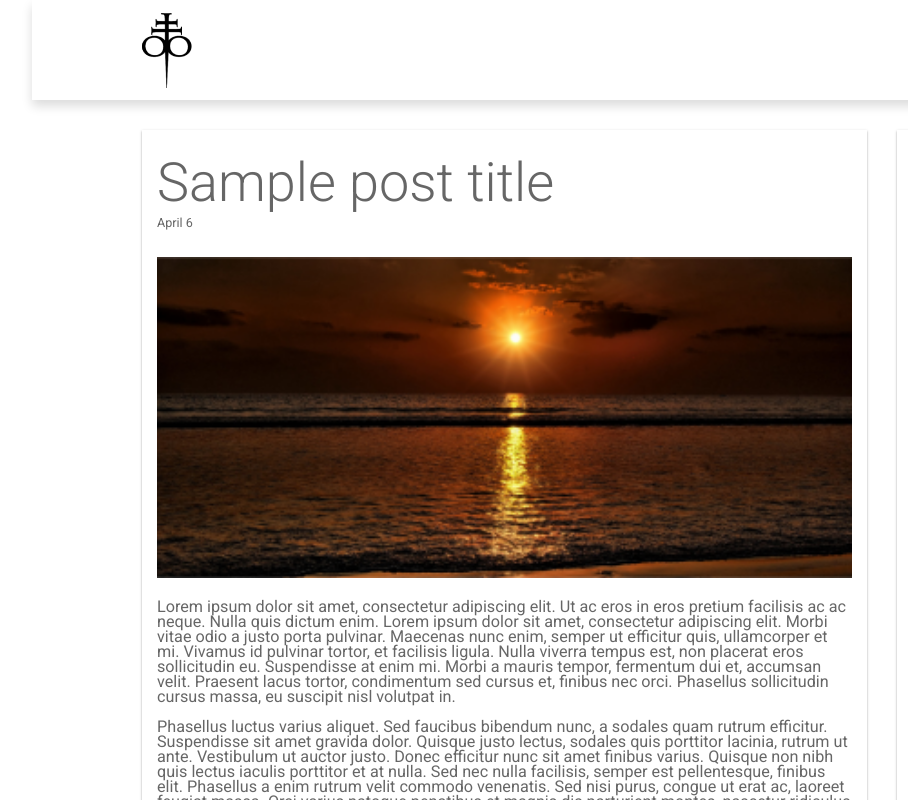
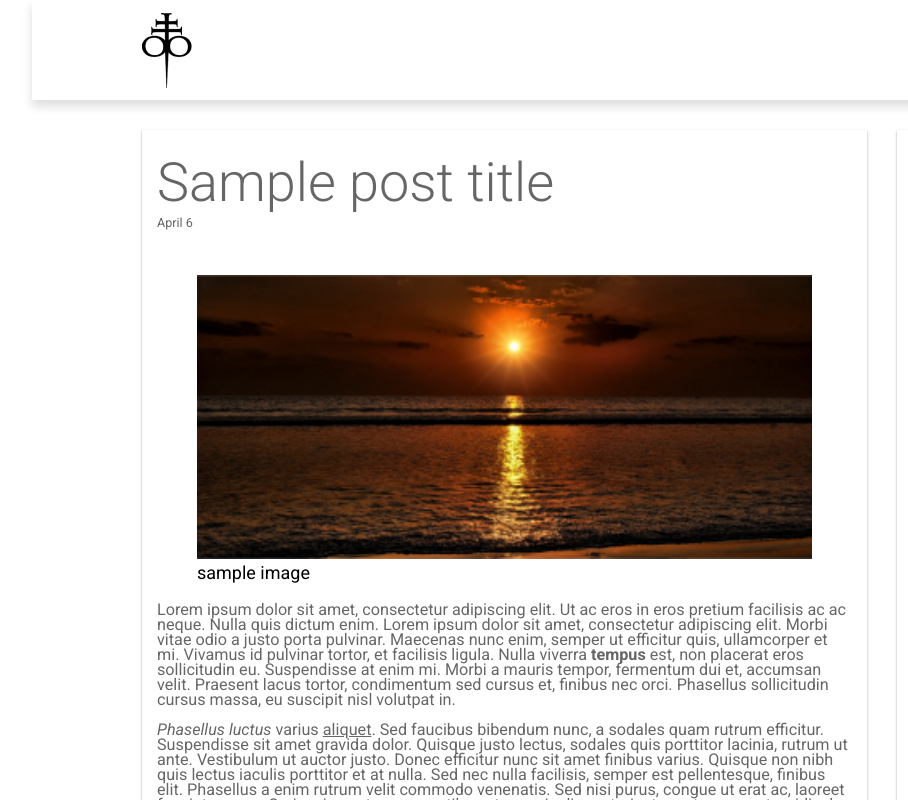
Before and after one commit to timelord666/udacity_blog, a plain HTML site: page static/post.html in a window 1280 px wide. Shown: the top 800 px of the page, 0-908 px from the left. Drawn offline with Linux system fonts and the light colour scheme.

Commit message:
added figcaption

```diff
--- a/static/post.html
+++ b/static/post.html
@@ -27,16 +27,20 @@
              <div class="post__item">
                 <h1>Sample post title</h1>
                 <span>April 6</span>
-                <img src="img/post-1.png" alt="post image">
+                <figure>
+
+                    <img src="img/post-1.png" alt="post image">
+                    <figcaption>sample image</figcaption>
+                </figure>
                 <p>Lorem ipsum dolor sit amet, consectetur adipiscing elit. Ut ac eros in eros pretium facilisis ac ac
                     neque. Nulla quis dictum enim. Lorem ipsum dolor sit amet, consectetur adipiscing elit. Morbi vitae
                     odio a justo porta pulvinar. Maecenas nunc enim, semper ut efficitur quis, ullamcorper et mi.
-                    Vivamus id pulvinar tortor, et facilisis ligula. Nulla viverra tempus est, non placerat eros
+                    Vivamus id pulvinar tortor, et facilisis ligula. Nulla viverra <b>tempus</b> est, non placerat eros
                     sollicitudin eu. Suspendisse at enim mi. Morbi a mauris tempor, fermentum dui et, accumsan velit.
                     Praesent lacus tortor, condimentum sed cursus et, finibus nec orci. Phasellus sollicitudin cursus
                     massa, eu suscipit nisl volutpat in. <br>
                     <br>
-                    Phasellus luctus varius aliquet. Sed faucibus bibendum nunc, a sodales quam rutrum efficitur.
+                    <i>Phasellus luctus</i> varius <u>aliquet</u>. Sed faucibus bibendum nunc, a sodales quam rutrum efficitur.
                     Suspendisse sit amet gravida dolor. Quisque justo lectus, sodales quis porttitor lacinia, rutrum ut
                     ante. Vestibulum ut auctor justo. Donec efficitur nunc sit amet finibus varius. Quisque non nibh
                     quis lectus iaculis porttitor et at nulla. Sed nec nulla facilisis, semper est pellentesque, finibus
@@ -55,13 +59,14 @@
                     pharetra arcu metus quis enim. Vivamus tincidunt neque vel aliquam suscipit. Ut quis orci et est
                     aliquam hendrerit vel sit amet enim. <br>
                     <br>
+                    <q>
                     Lorem ipsum dolor sit amet, consectetur adipiscing elit. Ut ac eros in eros pretium facilisis ac ac
                     neque. Nulla quis dictum enim. Lorem ipsum dolor sit amet, consectetur adipiscing elit. Morbi vitae
                     odio a justo porta pulvinar. Maecenas nunc enim, semper ut efficitur quis, ullamcorper et mi.
                     Vivamus id pulvinar tortor, et facilisis ligula. Nulla viverra tempus est, non placerat eros
                     sollicitudin eu. Suspendisse at enim mi. Morbi a mauris tempor, fermentum dui et, accumsan velit.
                     Praesent lacus tortor, condimentum sed cursus et, finibus nec orci. Phasellus sollicitudin cursus
-                    massa, eu suscipit nisl volutpat in. <br>
+                    massa, eu suscipit nisl volutpat in. </q><br>
                     <br>
                     Phasellus luctus varius aliquet. Sed faucibus bibendum nunc, a sodales quam rutrum efficitur.
                     Suspendisse sit amet gravida dolor. Quisque justo lectus, sodales quis porttitor lacinia, rutrum ut
```
